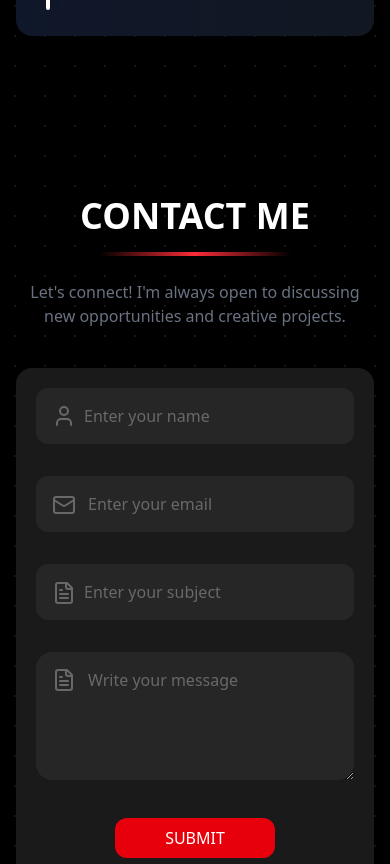
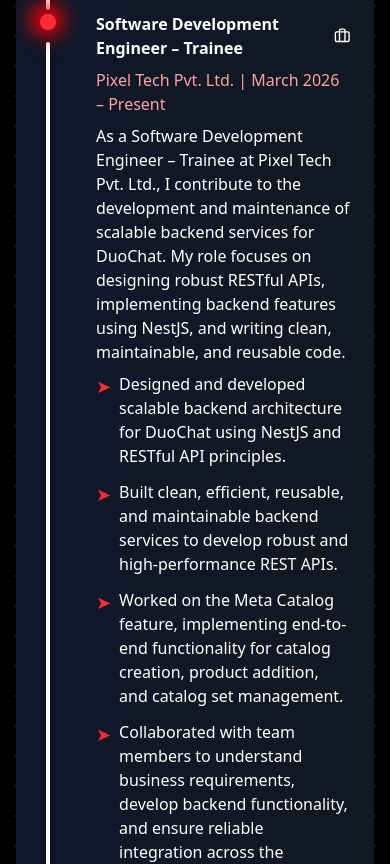
Before and after one commit to ROHANCHOUKSEY/Portfolio_For_FullStack, a React (Vite) app: page / in a window 390 px wide. Shown: the part 6623-7487 px from the top of the page. Built offline with nearby package versions, Linux system fonts and the light colour scheme.

Commit message:
update-resume-experience

```diff
--- a/src/Component/PortfolioContent/About.jsx
+++ b/src/Component/PortfolioContent/About.jsx
@@ -72,7 +72,7 @@
 
           {/* Resume Download */}
           <div className='flex justify-center md:justify-start'>
-            <a href="https://drive.google.com/file/d/1fvsGl-owq4BydRw5yUgCp1gRmDgxVyx0/view">
+            <a href="https://drive.google.com/file/d/1P8D7GhSwKG95iJ3o-D-8VHhj4_PDBIyO/view?usp=sharing">
               <button className="relative flex justify-center  items-center gap-2 w-[160px]  rounded-full  px-6 py-3 mt-4 text-black  bg-white border-2 border-black dark:text-red-500 dark:border-none  transition cursor-pointer group">
                 <Download className="w-6 h-6 group-hover:animate-bounce" />
                 <span className="font-medium">Resume</span>
--- a/src/Component/PortfolioContent/Experience.jsx
+++ b/src/Component/PortfolioContent/Experience.jsx
@@ -57,6 +57,85 @@
                             </ul>
                         </div>
                     </div>
+                    <div className='flex flex-row items-baseline justify-start gap-10 border-none md:px-[180px]'>
+
+                        {/* Timeline */}
+                        <div className='flex flex-col items-center gap-3'>
+                            <div className='relative flex justify-center items-center'>
+                                <div className='absolute w-8 h-8 bg-red-500 rounded-full opacity-30 animate-ping'></div>
+
+                                <div className='bg-red-500 w-4 h-4 rounded-full shadow-[-1px_-2px_20px_8px_red]'></div>
+                            </div>
+
+                            <div className='max-h-full'>
+                                <p className='bg-white w-1 h-220 sm:h-90 md:h-95 rounded-full shadow-[0px_-8px_10px_0px_rgba(0,_0,_0,_0.35)]'></p>
+                            </div>
+                        </div>
+
+                        {/* Experience Content */}
+                        <div className='text-white flex flex-col gap-2'>
+
+                            <h1 className='flex gap-2 text-gray-700 dark:text-white items-center text-base md:text-2xl font-bold'>
+                                Software Development Engineer – Trainee
+
+                                <Briefcase className='relative md:top-1' />
+                            </h1>
+
+                            <h4 className='text-red-300 font-medium'>
+                                Pixel Tech Pvt. Ltd. | March 2026 – Present
+                            </h4>
+
+                            <p className='text-gray-700 dark:text-white'>
+                                As a Software Development Engineer – Trainee at Pixel Tech Pvt. Ltd.,
+                                I contribute to the development and maintenance of scalable backend
+                                services for DuoChat. My role focuses on designing robust RESTful APIs,
+                                implementing backend features using NestJS, and writing clean,
+                                maintainable, and reusable code.
+                            </p>
+
+                            <ul>
+
+                                <li className="flex items-start gap-2 mb-3">
+                                    <span className="text-red-500 text-lg">➤</span>
+
+                                    <p className='text-gray-700 dark:text-white'>
+                                        Designed and developed scalable backend architecture for
+                                        DuoChat using NestJS and RESTful API principles.
+                                    </p>
+                                </li>
+
+                                <li className="flex items-start gap-2 mb-3">
+                                    <span className="text-red-500 text-lg">➤</span>
+
+                                    <p className='text-gray-700 dark:text-white'>
+                                        Built clean, efficient, reusable, and maintainable backend
+                                        services to develop robust and high-performance REST APIs.
+                                    </p>
+                                </li>
+
+                                <li className="flex items-start gap-2 mb-3">
+                                    <span className="text-red-500 text-lg">➤</span>
+
+                                    <p className='text-gray-700 dark:text-white'>
+                                        Worked on the Meta Catalog feature, implementing end-to-end
+                                        functionality for catalog creation, product addition, and
+                                        catalog set management.
+                                    </p>
+                                </li>
+
+                                <li className="flex items-start gap-2 mb-3">
+                                    <span className="text-red-500 text-lg">➤</span>
+
+                                    <p className='text-gray-700 dark:text-white'>
+                                        Collaborated with team members to understand business
+                                        requirements, develop backend functionality, and ensure
+                                        reliable integration across the platform.
+                                    </p>
+                                </li>
+
+                            </ul>
+                        </div>
+                    </div>
                 </div>
             </section>
         </>
```
